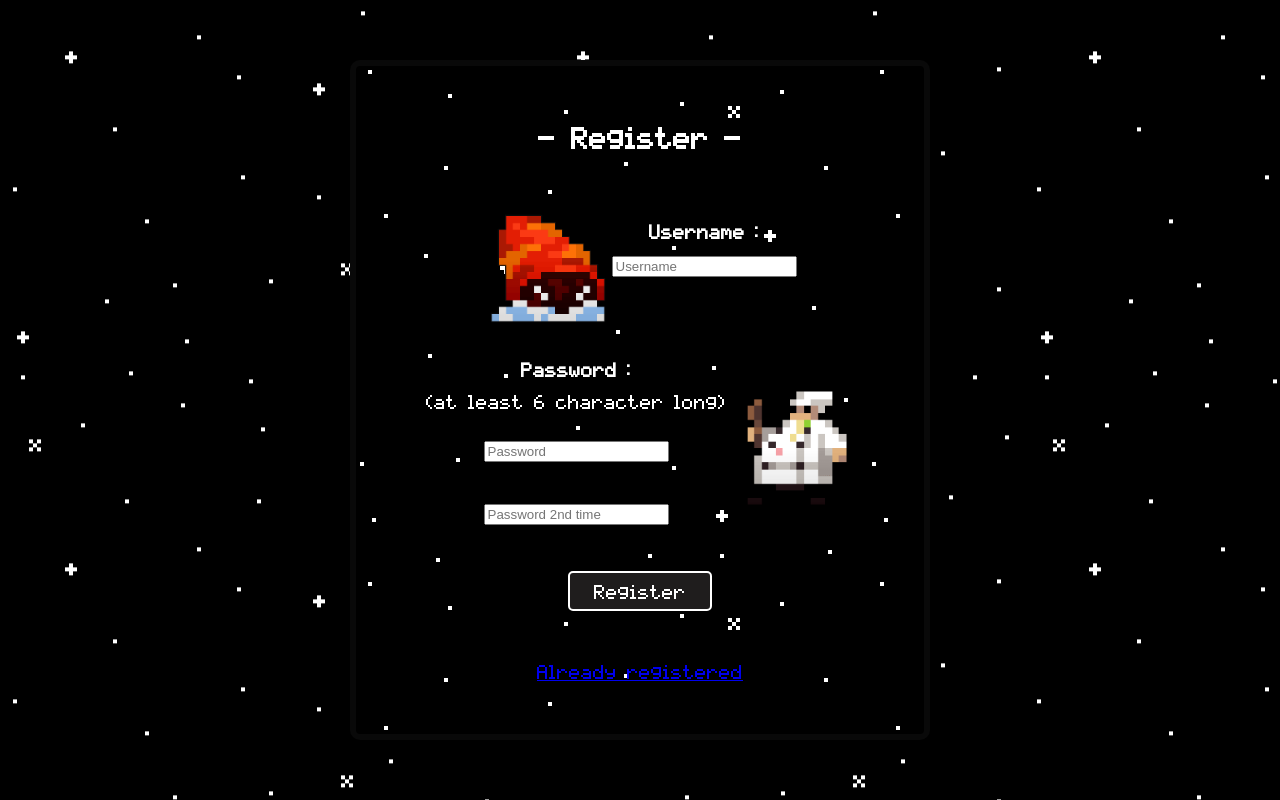
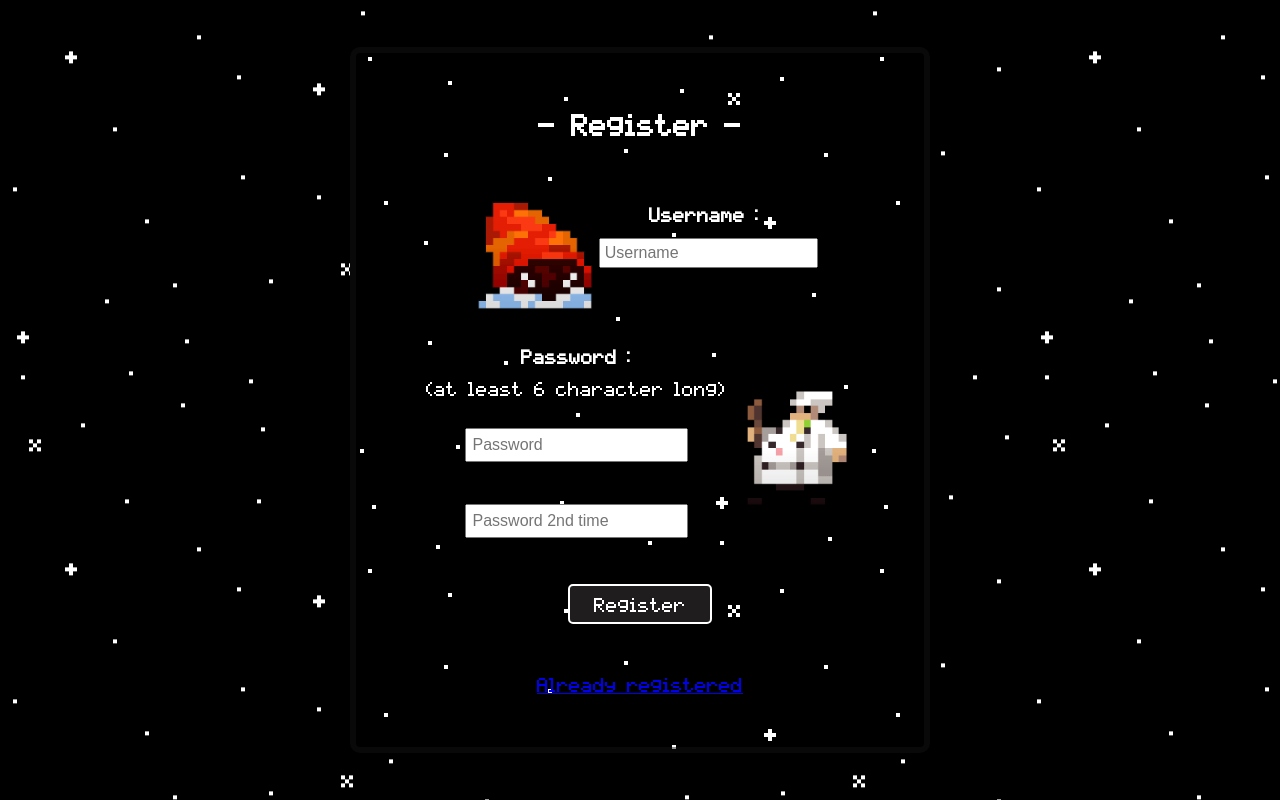
Before and after one commit to Azkomar/BOTMG, a Flask app: page /register in a window 1280 px wide. Run offline with Flask 3, Linux system fonts and the light colour scheme; some libraries are stand-ins or nearby versions.

Commit message:
Ajout du style pour input

```diff
--- a/static/style.css
+++ b/static/style.css
@@ -43,10 +43,6 @@ body {
 
 button:hover {
     background-color: rgb(56, 55, 55)
-}
-
-.logInput {
-    margin-bottom: 1rem;
 }
 
 .errorMessage {
@@ -147,6 +143,12 @@ button:hover {
     background-color: rgba(66, 64, 64, 0.144);
     font-weight: bold;
     border: 2px solid rgb(175, 175, 175);
+}
+
+.logInput {
+    margin-bottom: 1rem;
+    font-size: medium;
+    padding: 2%;
 }
 
 .btnSet {
```
